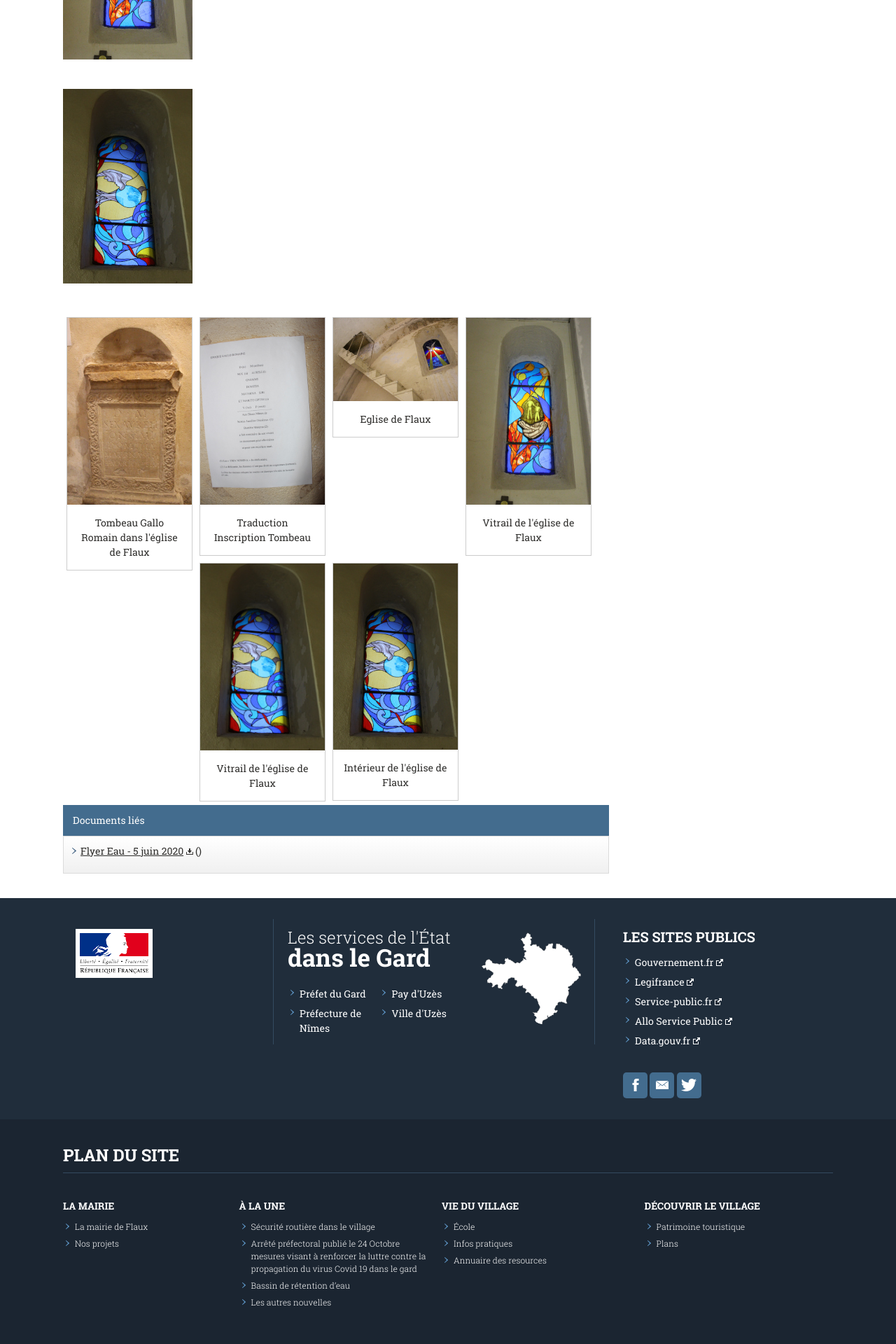
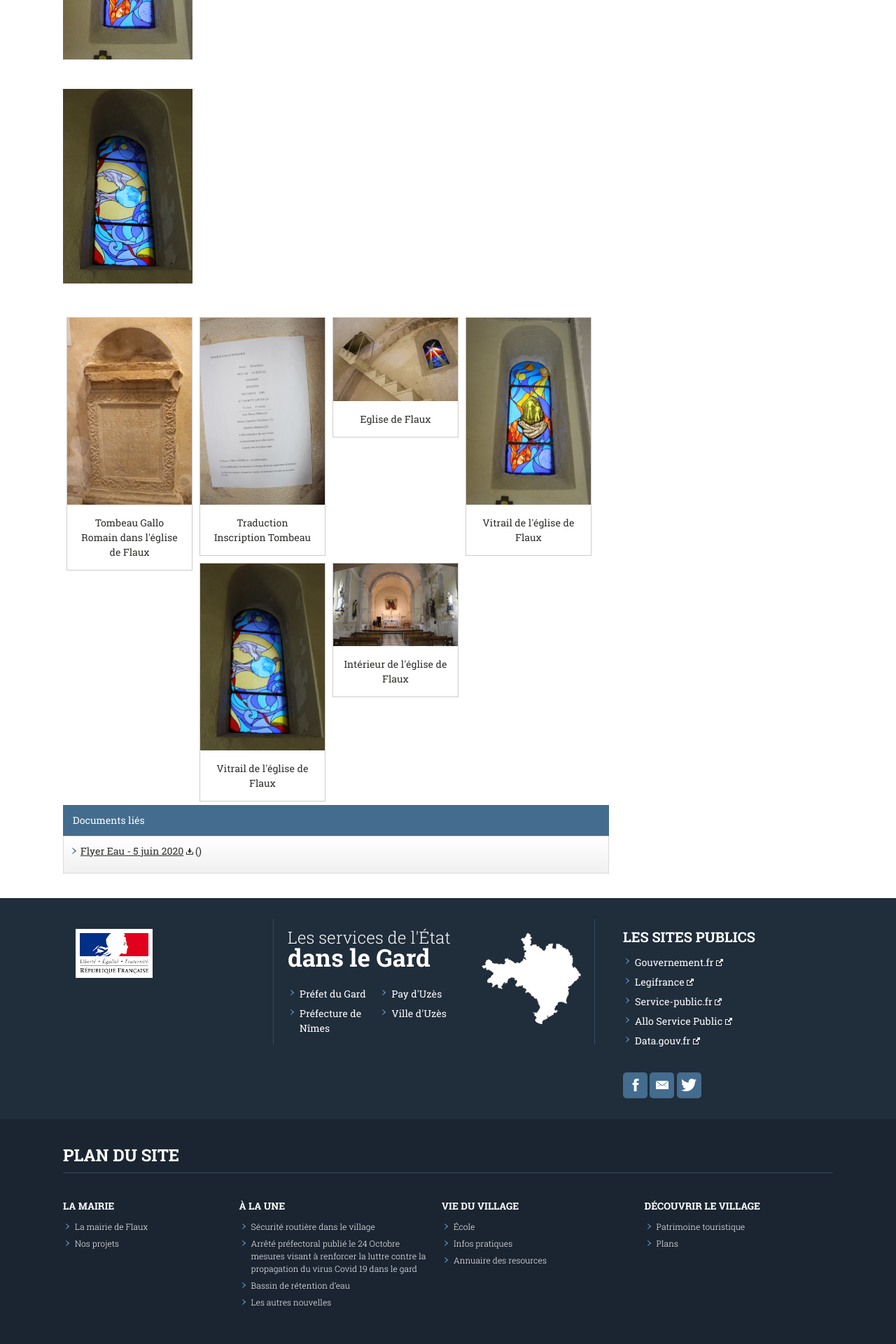
Before and after one commit to Flaux-Village/flaux-village.github.io, a Jekyll site: the page built from interets.md, in a window 1280 px wide. Shown: the part 1889-3809 px from the top of the page at 70% size. Built offline with Jekyll 4.4.1, drawn with Linux system fonts in a browser that asks for light colours.

Commit message:
Update interets.md

```diff
--- a/interets.md
+++ b/interets.md
@@ -80,8 +80,8 @@ Pour les randonneurs, [voici un lien utile](https://www.visorando.com/randonnee-
 </div>
 
 <div class="gallery">
-  <a target="_blank" href="assets/illustrations/eglise/gallery-400h-vitrail2.JPG">
-    <img src="assets/illustrations/eglise/gallery-400h-vitrail2.JPG" alt="Eglise de Flaux" width="600" height="400">
+  <a target="_blank" href="assets/illustrations/eglise/gallery-400h-egliseflaux.JPG">
+    <img src="assets/illustrations/eglise/gallery-400h-egliseflaux.JPG" alt="Eglise de Flaux" width="600" height="400">
   </a>
   <div class="desc">Intérieur de l'église de Flaux</div>
 </div>
```
